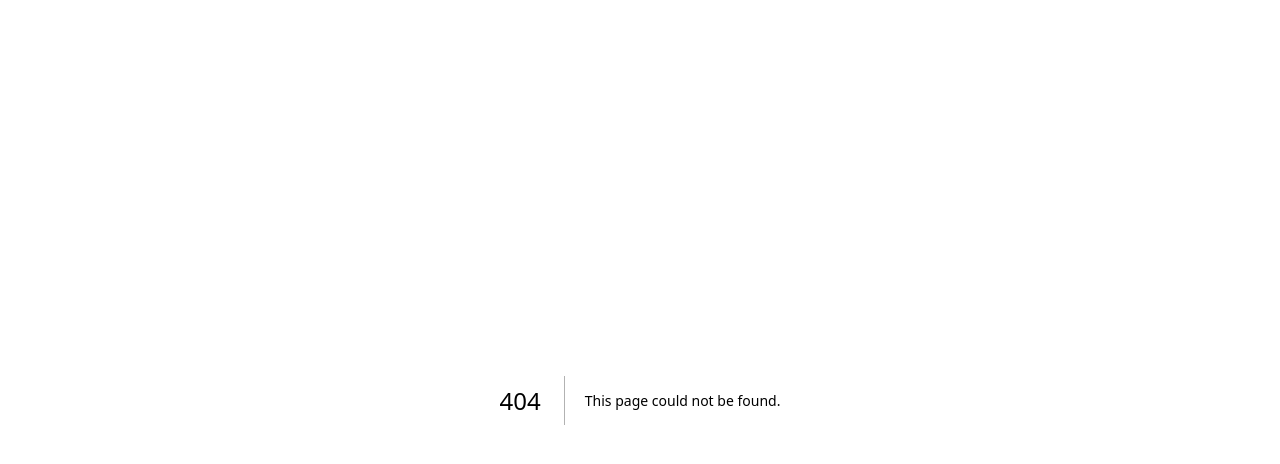
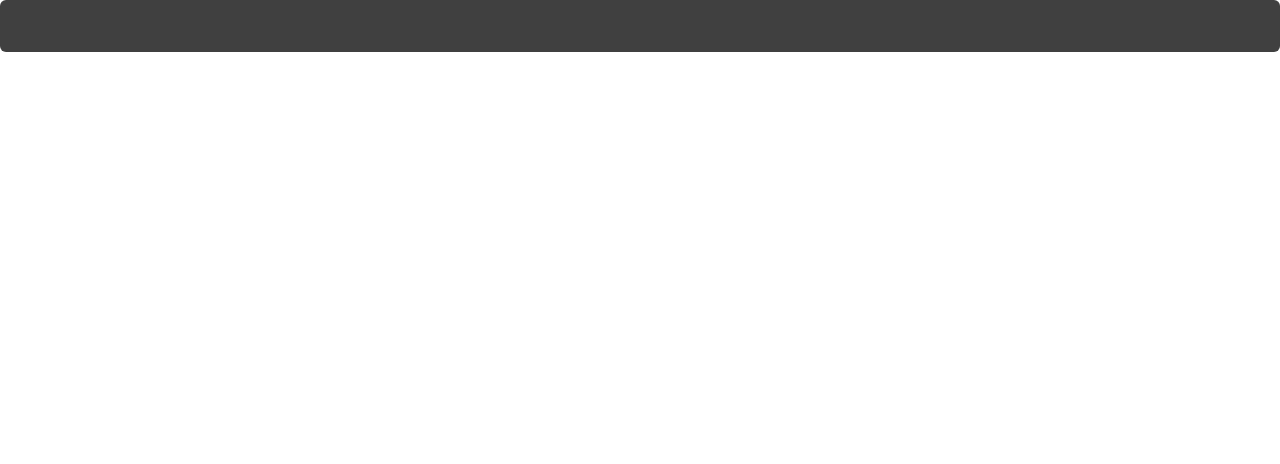
Before and after one commit to AntonioSabino/netflix-clone-next, a Next.js app: page /auth/components/input in a window 1280 px wide. Before the commit this address had no page. Shown: the top 464 px of the page. Built offline with nearby package versions, Linux system fonts and the light colour scheme.

Commit message:
feat(auth): criar componente Input

```diff
--- /dev/null
+++ b/src/pages/auth/components/input.tsx
@@ -0,0 +1,66 @@
+import { ChangeEvent } from 'react'
+
+interface InputProps {
+  id: string
+  onChange: (e: ChangeEvent<HTMLInputElement>) => void
+  value: string
+  label: string
+  type?: string
+}
+
+export default function Input({
+  id,
+  onChange,
+  value,
+  label,
+  type
+}: InputProps) {
+  return (
+    <div className="relative">
+      <input
+        value={value}
+        onChange={onChange}
+        type={type}
+        id={id}
+        className="
+        block
+        rounded-md
+        px-6
+        pt-6
+        pb-1
+        w-full
+        text-md
+        text-white
+        bg-neutral-700
+        appearance-none
+        focus:outline-none
+        focus:ring-0
+        peer
+      "
+        placeholder=" "
+      />
+      <label
+        className="
+          absolute
+          text-md
+          text-zinc-400
+          duration-150
+          transform
+          -translate-y-3
+          scale-75
+          top-4
+          z-10
+          origin-[0]
+          left-6
+          peer-placeholder-shown:scale-100
+          peer-placeholder-shown:translate-y-0
+          peer-focus:scale-75
+          peer-focus:-translate-y-3
+        "
+        htmlFor={id}
+      >
+        {label}
+      </label>
+    </div>
+  )
+}
```
